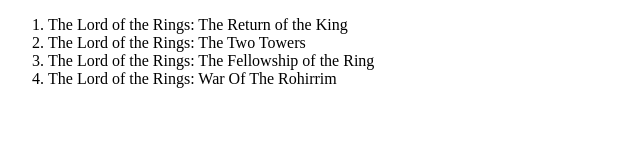
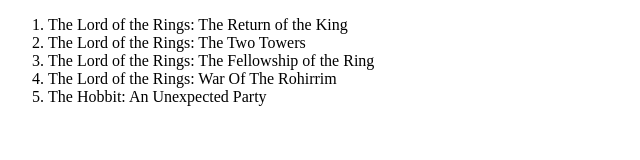
Before and after one commit to emilesherrott/my-first-repo, a plain HTML site: page index.html in a window 1280 px wide. Shown: the whole page, without its empty margins (0-640 px from the left). Drawn offline with Linux system fonts and the light colour scheme.

Commit message:
Add new film

```diff
--- a/index.html
+++ b/index.html
@@ -11,6 +11,7 @@
         <li>The Lord of the Rings: The Two Towers</li>
         <li>The Lord of the Rings: The Fellowship of the Ring</li>
         <li>The Lord of the Rings: War Of The Rohirrim</li>
+        <li>The Hobbit: An Unexpected Party</li>
     </ol>
 </body>
 </html>
```
